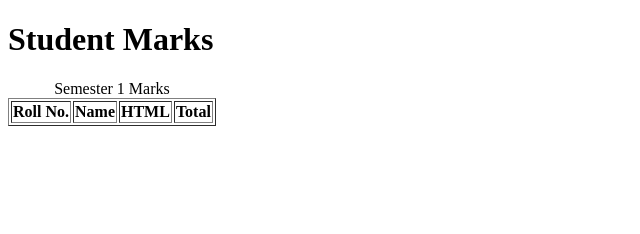
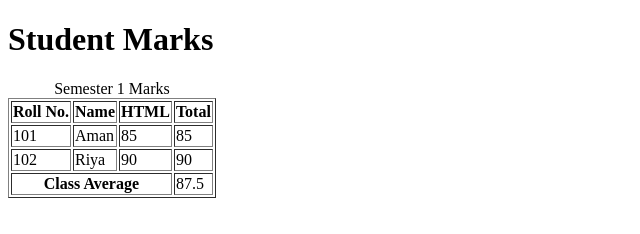
Before and after one commit to guptasaiyam11-stack/wdw0284, a plain HTML site: page WDW_ASSIGNMENT/Assignment 12/index.html in a window 1280 px wide. Shown: the whole page, without its empty margins (0-640 px from the left). Drawn offline with Linux system fonts and the light colour scheme.

Commit message:
Assignment 12 - Table Improved

```diff
--- a/WDW_ASSIGNMENT/Assignment 12/index.html
+++ b/WDW_ASSIGNMENT/Assignment 12/index.html
@@ -4,5 +4,6 @@
 <table border="1">
 <caption>Semester 1 Marks</caption>
 <thead><tr><th scope="col">Roll No.</th><th scope="col">Name</th><th scope="col">HTML</th><th scope="col">Total</th></tr></thead>
-
+<tbody><tr><td>101</td><td>Aman</td><td>85</td><td>85</td></tr><tr><td>102</td><td>Riya</td><td>90</td><td>90</td></tr></tbody>
+<tfoot><tr><th colspan="3">Class Average</th><td>87.5</td></tr></tfoot>
 </table></body></html>
```
